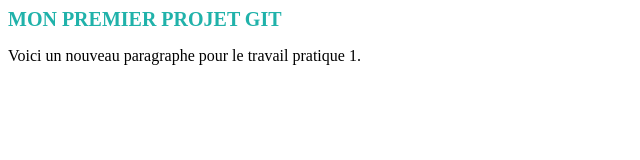
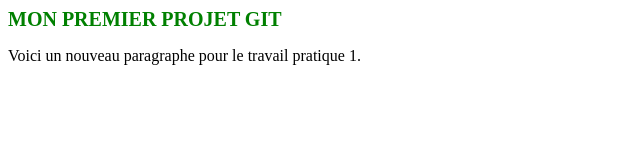
Before and after one commit to elisabeththeoret/web2, a plain HTML site: page index.html in a window 1280 px wide. Shown: the whole page, without its empty margins (0-640 px from the left). Drawn offline with Linux system fonts and the light colour scheme.

Commit message:
Modification de la couleur du titre en vert

```diff
--- a/style.css
+++ b/style.css
@@ -1,5 +1,5 @@
 h1 {
-	color: lightseagreen;
+	color: green;
 	font-size: 20px;
 	text-transform: uppercase;
 }
```
